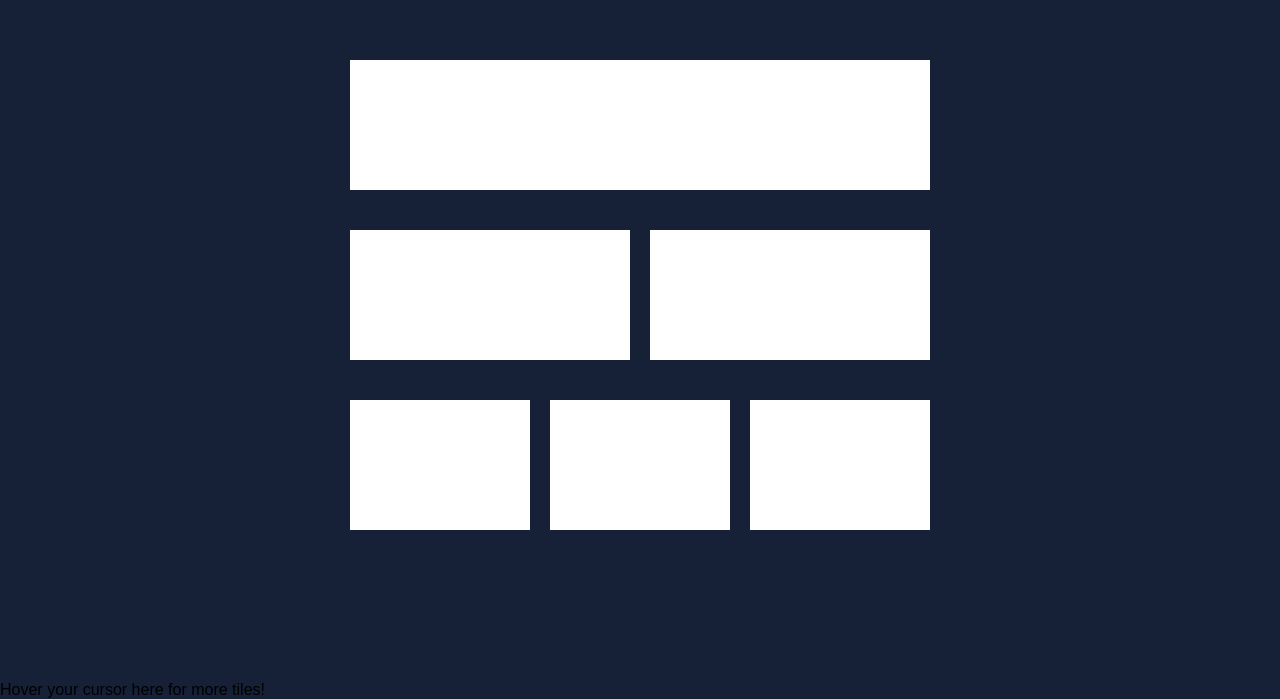
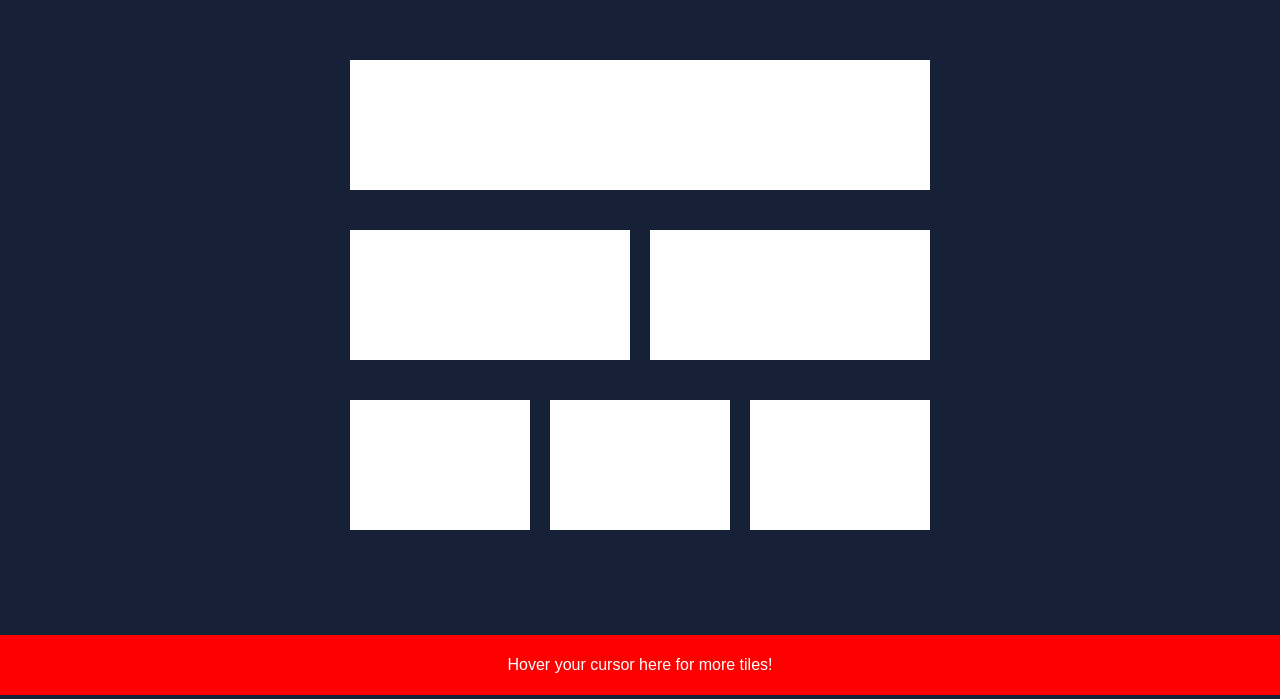
Before and after one commit to DaniAkash/simple-drag-and-drop, a React (Create React App) app: page / in a window 1280 px wide. Shown: the part 105-804 px from the top of the page. Built offline with nearby package versions, Linux system fonts and the light colour scheme.

Commit message:
increase hover-area height

```diff
--- a/src/index.css
+++ b/src/index.css
@@ -12,9 +12,17 @@ body {
   bottom: 0;
   left: 0;
   background-color: transparent;
-  height: 30px;
+  height: 60px;
   width: 100vw;
   z-index: 1;
+  display: flex;
+  align-items: center;
+  justify-content: center;
+  background-color: red;
+}
+
+.info-text {
+  color: white;
 }
 
 .bottom-bar {
```
